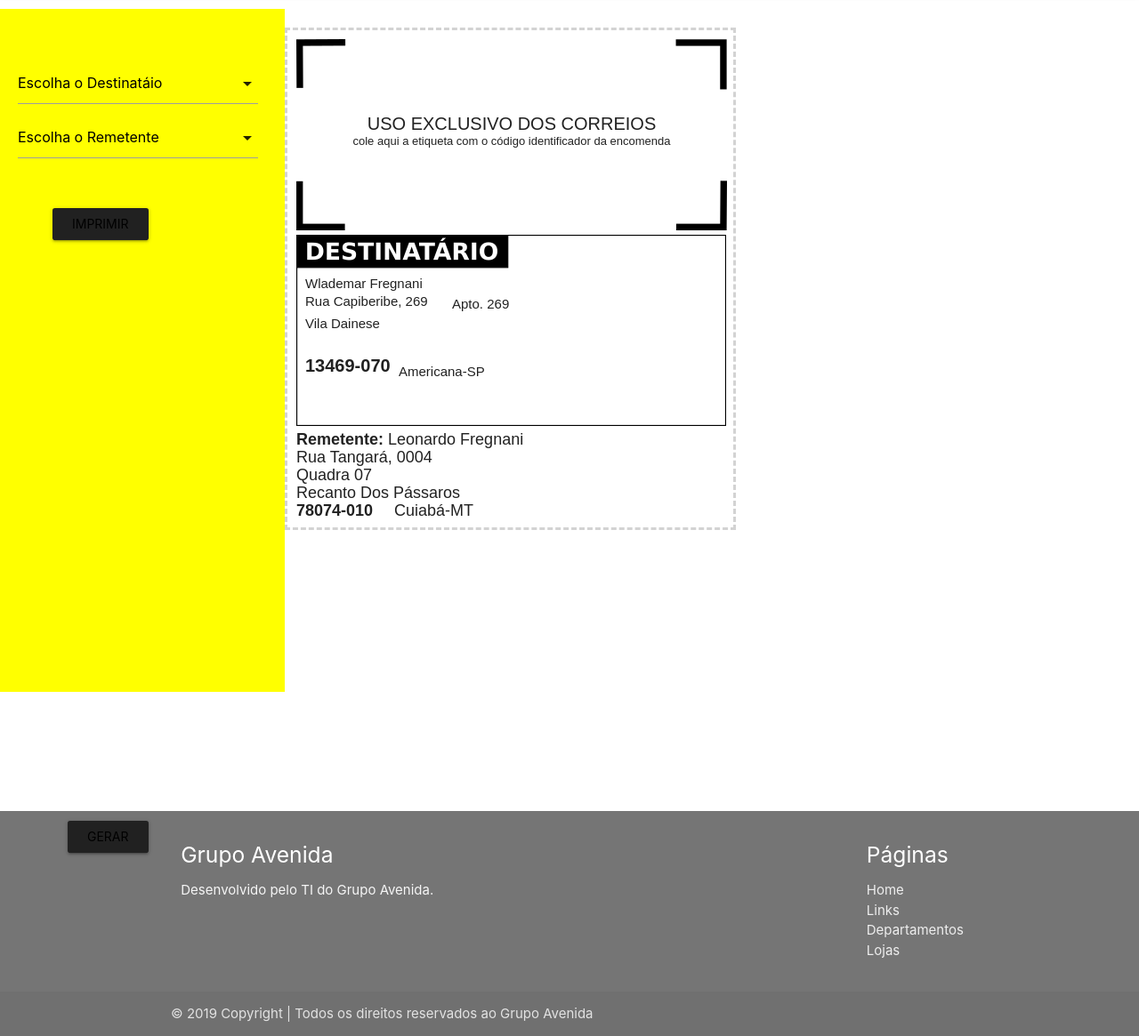
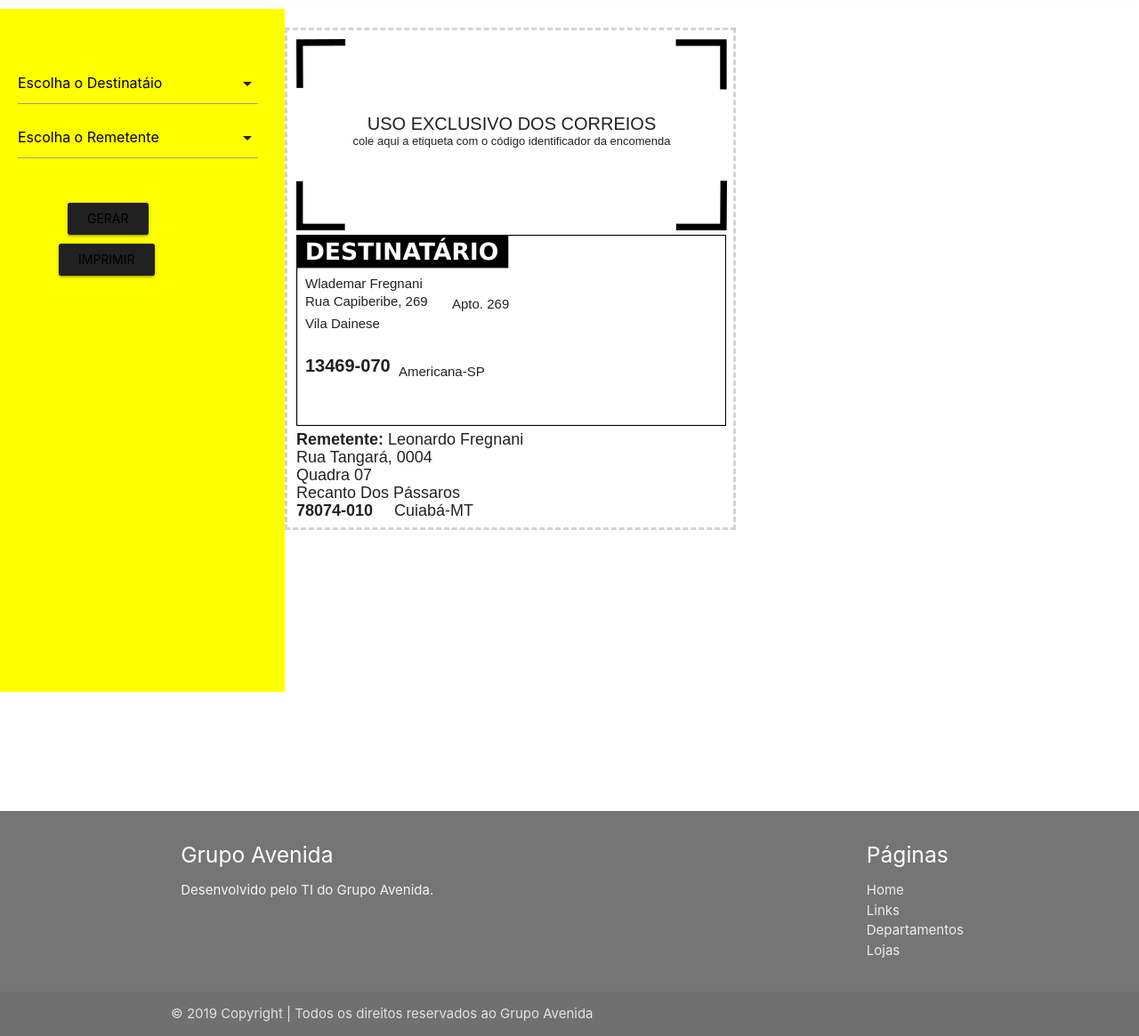
Before and after one commit to CleverssonHames/intranetgav, a Django app: template templates/intranet/etiqueta_correios.html in a window 1280 px wide. Shown: the part 69-1234 px from the top of the page at 89% size. Run offline with Django 3.2, Linux system fonts and the light colour scheme; the template is opened without the code that fills it, so the values that code supplies are empty.

Commit message:
alterando 28

```diff
--- a/static/intranet/main.css
+++ b/static/intranet/main.css
@@ -133,14 +133,13 @@
 /* Fim Etiqueta - Remetente */
 
 .botao_gerar {
-    position: relative;
-    top: 145px;
+    bottom: 550px;
     margin-left: 76px;
 }
-.button-2{
+.botao_imprimir{
     position: relative;
-    bottom: 580px;
-    margin-left: 59px;
+    bottom: 540px;
+    margin-left: 66px;
 }
 @media print{
     .impressao{
--- a/templates/intranet/etiqueta_correios.html
+++ b/templates/intranet/etiqueta_correios.html
@@ -78,7 +78,7 @@
 
 
             <form>
-                <input class="waves-effect waves-light btn grey darken-4 noprint button-2" type="button" value="Imprimir" onclick="window.print();return false;"/>
+                <input class="waves-effect waves-light btn grey darken-4 noprint botao_imprimir" type="button" value="Imprimir" onclick="window.print();return false;"/>
             </form>
 </section>
 
```
